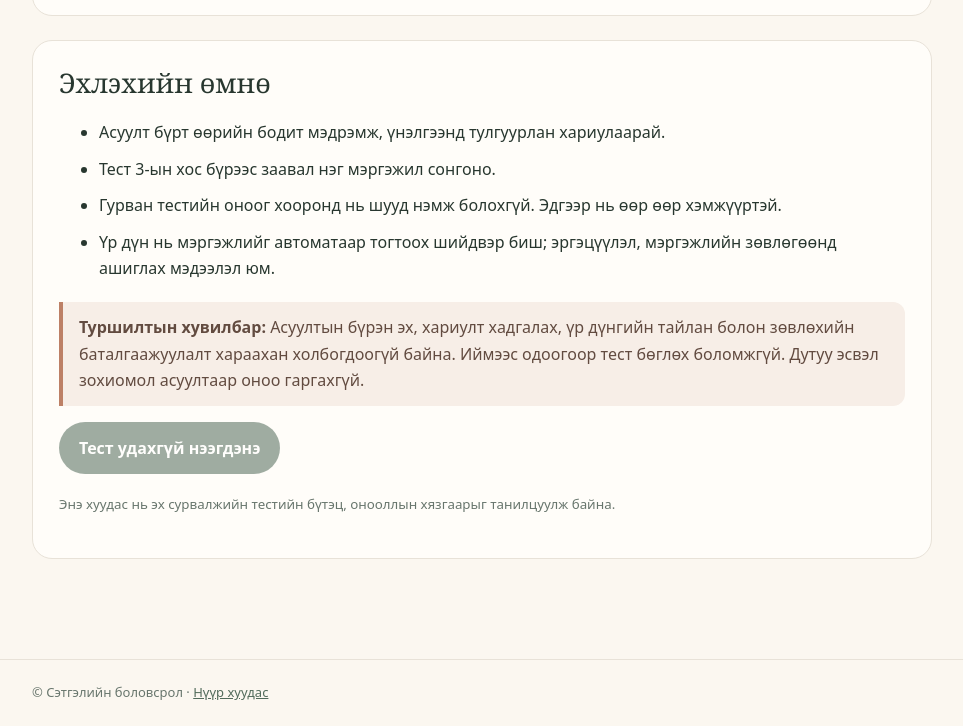
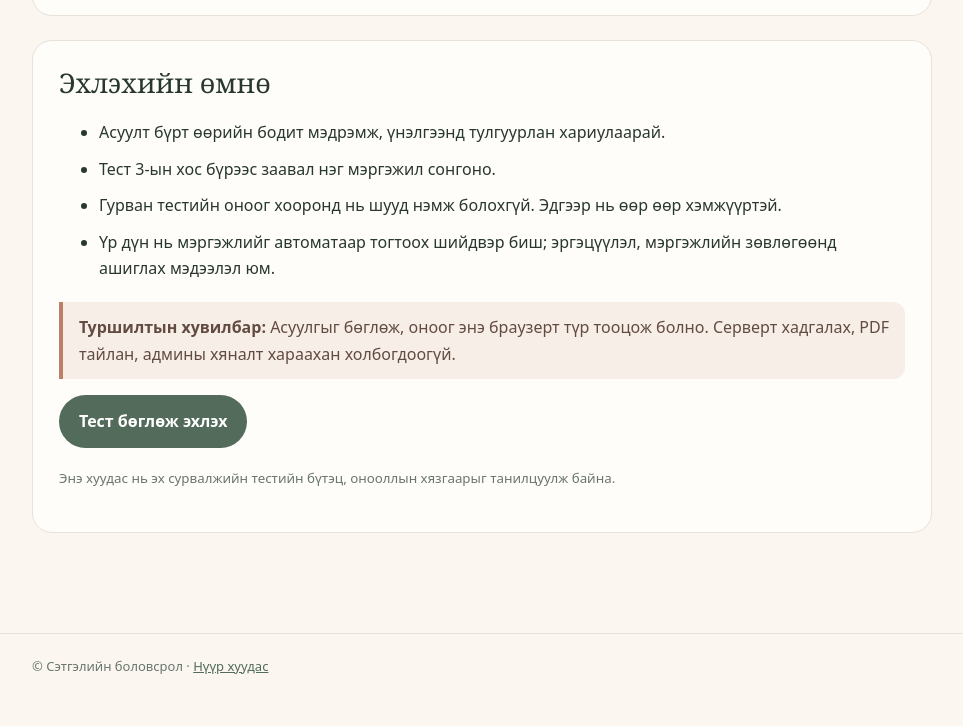
Before and after one commit to orhontuulbatlunaa-psychologist/Setgeliin-bolovsrol, a plain HTML site: page holland-test.html in a window 1280 px wide. Shown: the part 1120-1846 px from the top of the page, without its empty margins (158-1121 px from the left). After the commit the page ends 1819 px from the top, so only its background shows below. Drawn offline with Linux system fonts and the light colour scheme.

Commit message:
Link introduction page to interactive assessment

```diff
--- a/holland-test.html
+++ b/holland-test.html
@@ -54,8 +54,8 @@ small{color:var(--muted)}footer{border-top:1px solid var(--line);padding:22px 0;
 <li>Гурван тестийн оноог хооронд нь шууд нэмж болохгүй. Эдгээр нь өөр өөр хэмжүүртэй.</li>
 <li>Үр дүн нь мэргэжлийг автоматаар тогтоох шийдвэр биш; эргэцүүлэл, мэргэжлийн зөвлөгөөнд ашиглах мэдээлэл юм.</li>
 </ul>
-<p class="notice"><b>Туршилтын хувилбар:</b> Асуултын бүрэн эх, хариулт хадгалах, үр дүнгийн тайлан болон зөвлөхийн баталгаажуулалт хараахан холбогдоогүй байна. Иймээс одоогоор тест бөглөх боломжгүй. Дутуу эсвэл зохиомол асуултаар оноо гаргахгүй.</p>
-<button type="button" disabled>Тест удахгүй нээгдэнэ</button>
+<p class="notice"><b>Туршилтын хувилбар:</b> Асуулгыг бөглөж, оноог энэ браузерт түр тооцож болно. Серверт хадгалах, PDF тайлан, админы хяналт хараахан холбогдоогүй.</p>
+<a href="holland-assessment.html"><button type="button">Тест бөглөж эхлэх</button></a>
 <p><small>Энэ хуудас нь эх сурвалжийн тестийн бүтэц, онооллын хязгаарыг танилцуулж байна.</small></p>
 </div>
 </main>
```
